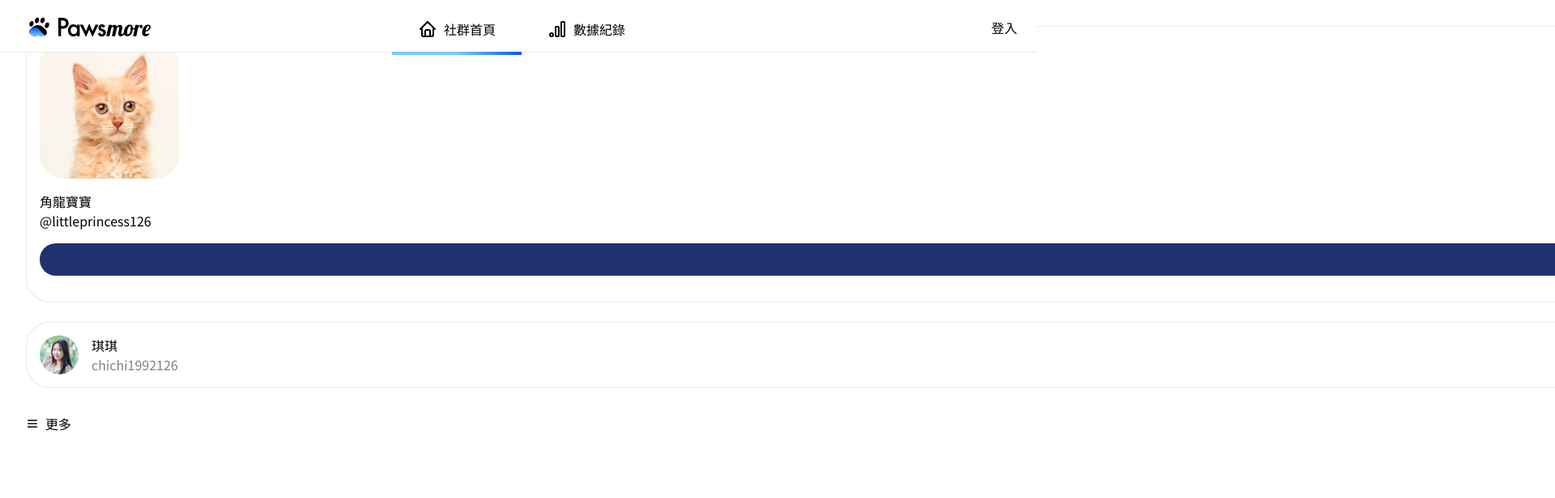
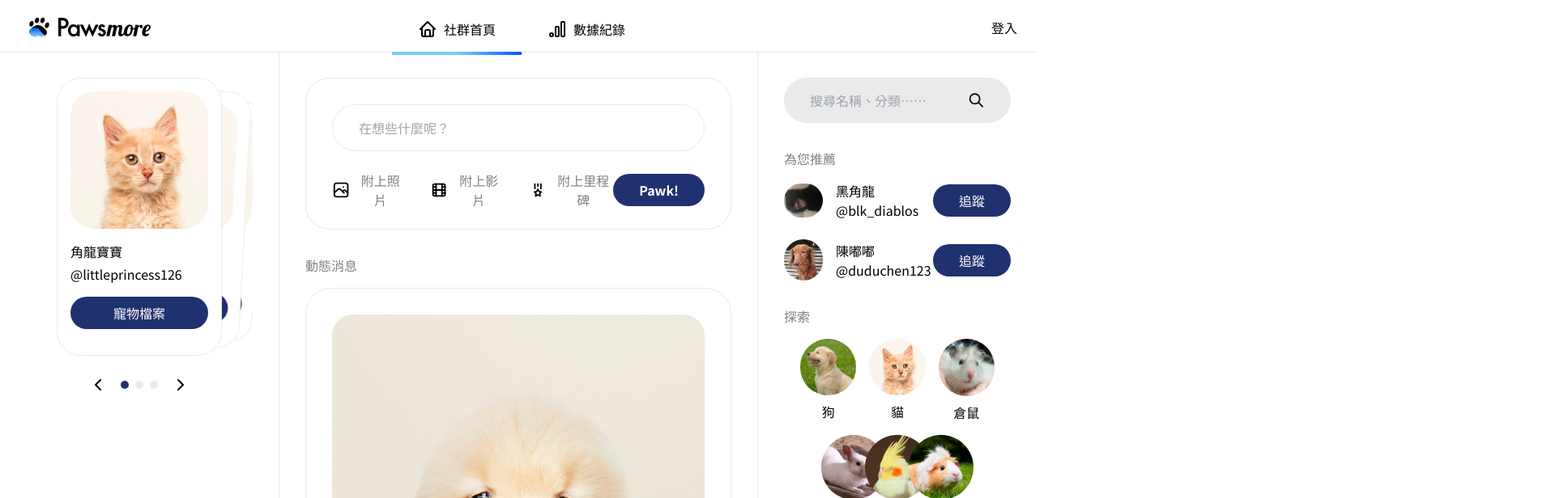
Before and after one commit to penspulse326/rocket_pawsmore, a Next.js app: page /social in a window 1280 px wide. Shown: the top 616 px of the page at 81% size, 1920 px wide, since content can reach past the window. Built offline with nearby package versions, Linux system fonts and the light colour scheme.

Commit message:
fixed: tailwind setting

```diff
--- a/src/containers/social/SideBar/LeftBar.tsx
+++ b/src/containers/social/SideBar/LeftBar.tsx
@@ -14,7 +14,7 @@ const userData = {
 const SideBarLeft: React.FC = () => {
   const { photoUrl, username, account } = userData;
   return (
-    <aside className="w-[100px] flex flex-col py-8 h-full">
+    <aside className="col-span-3 flex flex-col py-8 h-full">
       {/* 寵物檔案卡片 */}
       <PetCards />
       {/* 個人連結 */}
--- a/src/pages/_app.tsx
+++ b/src/pages/_app.tsx
@@ -1,13 +1,15 @@
+import "@/styles/globals.css";
+import "@/styles/animations.css";
+
 import type { ReactElement, ReactNode } from "react";
 import type { NextPage } from "next";
 import type { AppProps } from "next/app";
 
-import "@/styles/globals.css";
-import "@/styles/animations.css";
 import { Noto_Sans_TC } from "next/font/google";
 
 import { Provider } from "react-redux";
 import { store } from "@/common/redux/store";
+
 import Navbar from "@/components/navbar";
 
 export type NextPageWithLayout<P = {}, IP = P> = NextPage<P, IP> & {
--- a/src/styles/globals.css
+++ b/src/styles/globals.css
@@ -6,7 +6,7 @@
   .inner {
     @apply mx-auto max-w-[1344px];
   }
-  .outter {
+  .outer {
     @apply mx-auto max-w-[1440px];
   }
   .gallery-card:hover .overlay {
--- a/tailwind.config.ts
+++ b/tailwind.config.ts
@@ -5,6 +5,7 @@ const config: Config = {
     "./src/pages/**/*.{js,ts,jsx,tsx,mdx}",
     "./src/components/**/*.{js,ts,jsx,tsx,mdx}",
     "./src/app/**/*.{js,ts,jsx,tsx,mdx}",
+    "./src/containers/**/*.{js,ts,jsx,tsx,mdx}",
   ],
   theme: {
     extend: {
```
